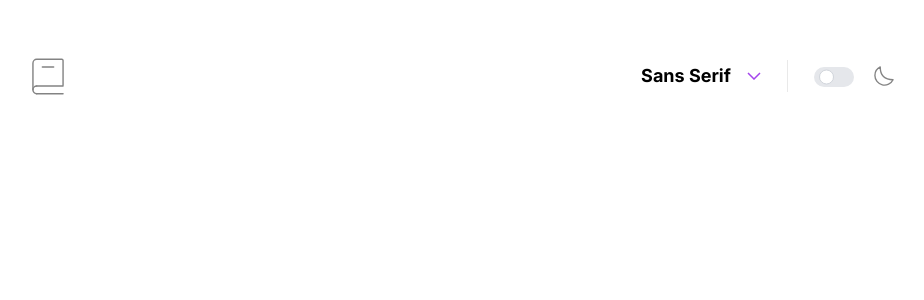
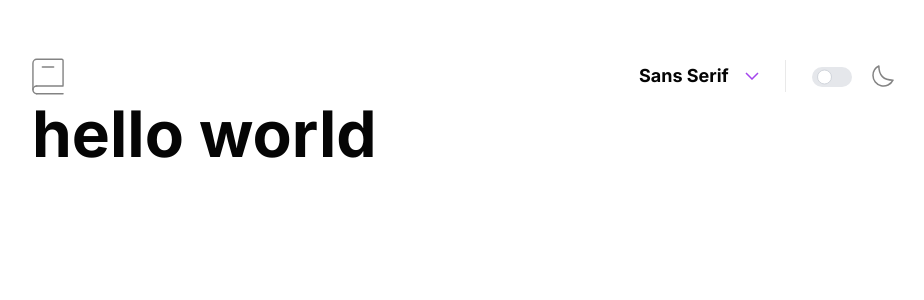
Before and after one commit to ortonb110/dictionary, a React (Vite) app: page / in a window 1280 px wide. Shown: the top 300 px of the page, without its empty margins (177-1101 px from the left). Built offline with nearby package versions, Linux system fonts and the light colour scheme.

Commit message:
Color scheme switcher done

```diff
--- a/src/Components/NavBar.jsx
+++ b/src/Components/NavBar.jsx
@@ -1,15 +1,22 @@
+/* eslint-disable react/prop-types */
 import dictionaryLogo from "../assets/images/logo.svg";
-import darkModeIcon from "../assets/images/icon-moon.svg";
 import arrowDown from "../assets/images/icon-arrow-down.svg";
+import { useState } from "react";
+const NavBar = ({ toggleColorScheme }) => {
+  const [color, setColor] = useState(false);
 
-const NavBar = () => {
+  const handleThemeSwitcher = () => {
+    toggleColorScheme();
+    setColor((val) => !val);
+  };
+
   return (
     <nav className="flex justify-between items-center ">
       <img src={dictionaryLogo} alt="Logo" className="w-[3.2rem] h-[3.65rem]" />
       <div className="flex justify-between items-center ">
         <section>
-          <button className="text-[1.8rem] font-bold leading-[2.4rem] capitalize flex justify-between items-center w-[12rem] font-inter">
-            <span>sans serif</span>
+          <button className="text-[1.8rem] font-bold leading-[2.4rem] capitalize flex justify-between items-center w-[12rem]">
+            <span className="">sans serif</span>
             <img src={arrowDown} aria-hidden />
           </button>
           {/* <div></div>    something goes here later */}
@@ -17,10 +24,29 @@ const NavBar = () => {
         <div className="w-[1px] h-[3.2rem] bg-veryLightGray mx-[2.6rem]"></div>
         <div className="flex justify-between items-center">
           <label className="relative inline-flex items-center mb-5 cursor-pointer top-[-50%] translate-y-[35%] mr-[2rem]">
-            <input type="checkbox" value="" className="sr-only peer" />
-            <div className="w-[4rem] h-[2rem] bg-gray-200 peer-focus:outline-no rounded-full peer dark:bg-gray-700 peer-checked:after:translate-x-full peer-checked:after:border-white after:content-[''] after:absolute after:top-[50%] after:translate-y-[-50%] after:left-[5px] after:bg-white after:border-gray-300 after:border after:rounded-full after:h-[1.5rem] after:w-[1.5rem] after:transition-all dark:border-gray-600 peer-checked:bg-blue-600"></div>
+            <input
+              type="checkbox"
+              className="sr-only peer"
+              onChange={handleThemeSwitcher}
+            />
+            <div className="w-[4rem] h-[2rem] bg-gray-200 peer-focus:outline-no rounded-full peer dark:bg-gray-700 peer-checked:after:translate-x-full peer-checked:after:border-white after:content-[''] after:absolute after:top-[50%] after:translate-y-[-50%] after:left-[5px] after:bg-white after:border-gray-300 after:border after:rounded-full after:h-[1.5rem] after:w-[1.5rem] after:transition-all dark:border-gray-600 peer-checked:bg-lightPurple"></div>
           </label>
-          <img src={darkModeIcon} alt="Dark mode switcher" className="w-[1.99rem] h-[2rem]"/>
+
+          <svg
+            xmlns="http://www.w3.org/2000/svg"
+            width="22"
+            height="22"
+            viewBox="0 0 22 22"
+          >
+            <path
+              fill="none"
+              stroke={`${color ? "#A445ED" : "#838383"}`}
+              strokeLinecap="round"
+              strokeLinejoin="round"
+              strokeWidth="1.5"
+              d="M1 10.449a10.544 10.544 0 0 0 19.993 4.686C11.544 15.135 6.858 10.448 6.858 1A10.545 10.545 0 0 0 1 10.449Z"
+            />
+          </svg>
         </div>
       </div>
     </nav>
--- a/src/Components/SearchBar.jsx
+++ b/src/Components/SearchBar.jsx
@@ -8,7 +8,7 @@ const SearchBar = () => {
   const [loading, setLoading] = useState(false);
 
   return (
-    <form className="w-[73.6rem]">
+    <form className="w-[73.6rem] ">
       <div className="relative h-[6.4rem] w-full">
         <motion.input
           type="text"
--- a/src/Pages/Home.jsx
+++ b/src/Pages/Home.jsx
@@ -1,11 +1,38 @@
-import NavBar from "../Components/NavBar"
+import NavBar from "../Components/NavBar";
+import { useEffect } from "react";
 
 const Home = () => {
+  const toggleColorScheme = () => {
+    document.documentElement.classList.toggle("dark");
+    if (document.documentElement.classList.contains("dark")) {
+      localStorage.setItem("theme", "dark");
+    } else {
+      localStorage.setItem("theme", "light");
+    }
+  };
+
+  const darkModeSupport = () => {
+    if (
+      localStorage.theme === "dark" ||
+      (!("theme" in localStorage) &&
+        window.matchMedia("(prefers-color-scheme: dark)").matches)
+    ) {
+      document.documentElement.classList.add("dark");
+    } else {
+      document.documentElement.classList.remove("dark");
+    }
+  };
+
+  useEffect(() => {
+    darkModeSupport();
+  }, []);
+
   return (
-    <>
-      <NavBar/>
-    </>
-  )
-}
+    <main className="dark:bg-defaultDark bg-white text-defaultDark dark:text-white home inter">
+      <NavBar toggleColorScheme={toggleColorScheme} />
+      <h1>hello world</h1>
+    </main>
+  );
+};
 
-export default Home
+export default Home;
--- a/src/index.css
+++ b/src/index.css
@@ -11,15 +11,15 @@
         font-size: 62.5%;
     }
 
-    body {
+    .home {
         padding: 2.4rem;
-
+        height: 100vh;
     }
 
     /* @Media screen breakpoint */
     /* Tablets */
     @media screen and (min-width: 767px) {
-        body {
+        .home {
             padding-inline: 5.9rem;
             padding-top: 5.8rem;
             padding-bottom: 5.8rem;
@@ -28,7 +28,7 @@
 
     /* In between desktop and tablet */
     @media screen and (min-width: 1100px) {
-        body {
+        .home {
             padding-inline: 20.9rem;
             padding-top: 5.8rem;
             padding-bottom: 5.8rem;
@@ -37,7 +37,7 @@
 
     /* Desktops and larger screens*/
     @media screen and (min-width: 1400px) {
-        body {
+        .home {
             padding-inline: 35.1rem;
         padding-top: 5.8rem;
         padding-bottom: 5.8rem;
```
Also changed, not shown: src/assets/images/icon-play.svg.
